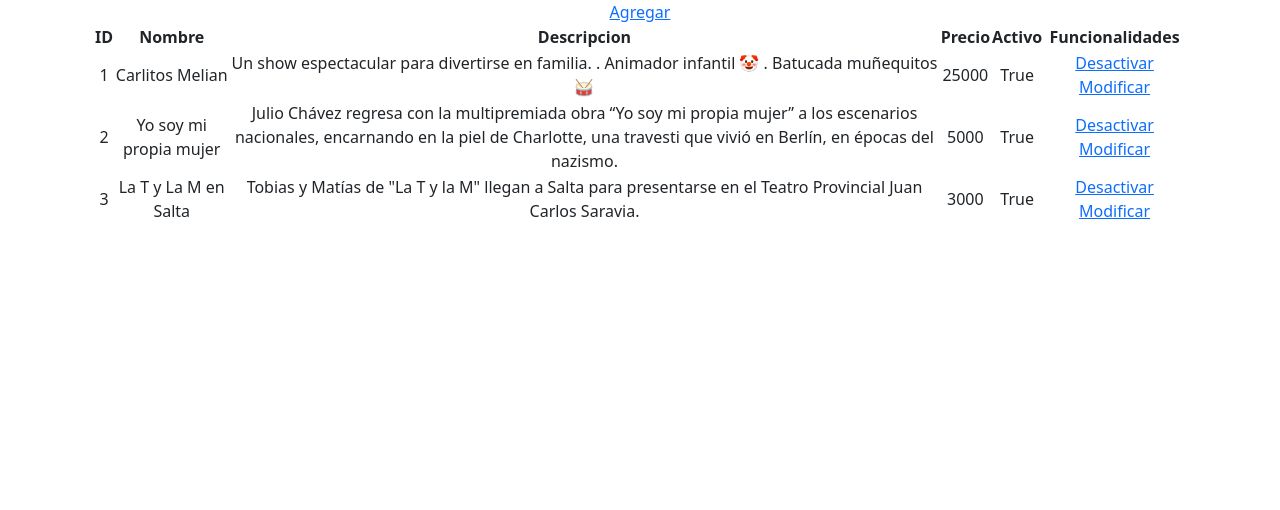
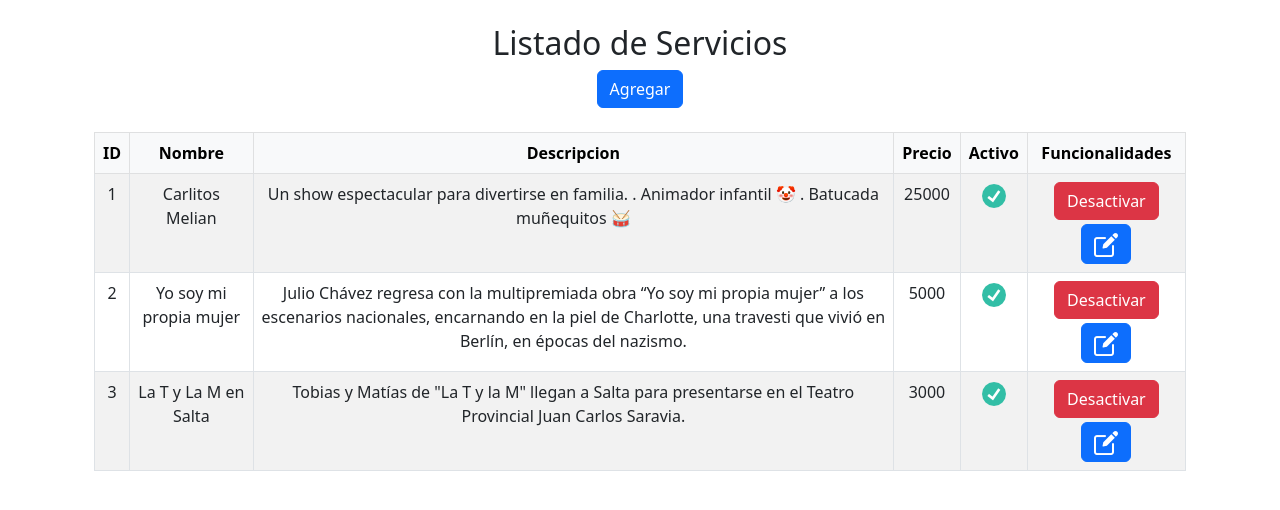
Before and after one commit to tomaslopezz/Caso-de-negocio-Django, a Django app: page /servicios/listar/ in a window 1280 px wide. Shown: the part 56-566 px from the top of the page. Run offline with Django 4.2, Linux system fonts and the light colour scheme; data comes from the database, SQL or seed files in the repository; some libraries are stand-ins or nearby versions.

Commit message:
estilos para el listado de servicios

```diff
--- a/templates/listar_servicios.html
+++ b/templates/listar_servicios.html
@@ -1,9 +1,10 @@
 {% extends 'base.html' %}
 
 {% block content %}
-    <a href="/servicios/agregar/">Agregar</a>
-    <table>
-        <thead>
+    <h2 class="mt-4">Listado de Servicios</h2>
+    <a type="button" class="btn btn-primary mb-4" href="/servicios/agregar/">Agregar</a>
+    <table class="table table-striped table-bordered">
+        <thead class="table-light">
             <tr>
                 <th>ID</th>
                 <th>Nombre</th>
@@ -20,15 +21,23 @@
                     <td>{{ servicio.nombre }}</td>
                     <td>{{ servicio.descripcion }}</td>
                     <td>{{ servicio.precio }}</td>
-                    <td>{{ servicio.activo }}</td>
+                    {% if servicio.activo %}
+                    <td><img src="{{ static('images/check.png') }}"></td>
                     <td>
-                    {% if servicio.activo %}
-                        <a href="{{ '/servicios/desactivar' }}/{{ servicio.id }}">Desactivar</a>
+                        <a type="button" class="btn btn-danger" href="{{ '/servicios/desactivar' }}/{{ servicio.id }}">Desactivar</a>
+                        <a type="button" class="btn btn-primary mt-1" href="{{ '/servicios/modificar' }}/{{ servicio.id }}">
+                            <img src="{{ static('images/edit.png') }}">
+                        </a>
+                    </td>
                     {% else %}
-                        <a href="{{ '/servicios/activar' }}/{{ servicio.id }}">Activar</a>
+                        <td><img src="{{ static('images/multiply.png') }}"></td>
+                        <td>
+                            <a type="button" class="btn btn-success" href="{{ '/servicios/activar' }}/{{ servicio.id }}">Activar</a>
+                            <a type="button" class="btn btn-primary mt-1" href="{{ '/servicios/modificar' }}/{{ servicio.id }}">
+                                <img src="{{ static('images/edit.png') }}">
+                            </a>
+                        </td>
                     {% endif %}
-                        <a href="{{ '/servicios/modificar' }}/{{ servicio.id }}">Modificar</a>
-                    </td>
                 </tr>
             {% endfor %}
         </tbody>
```
